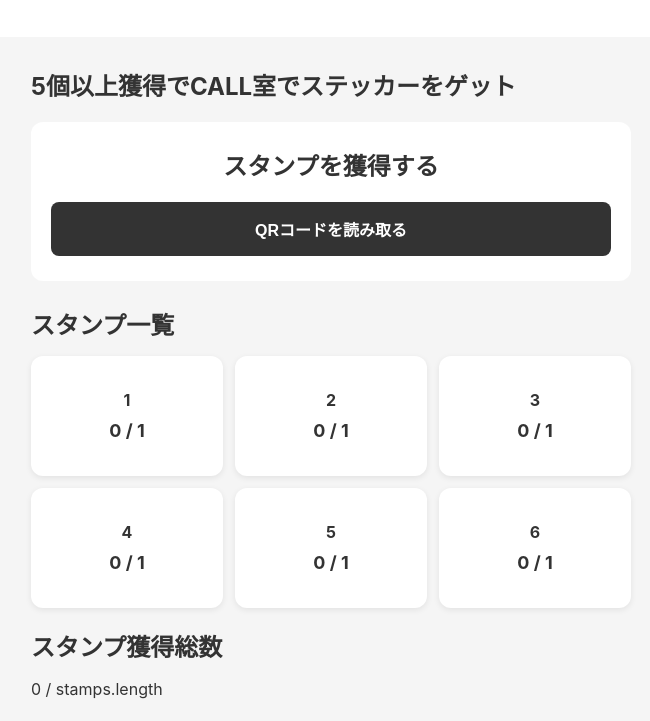
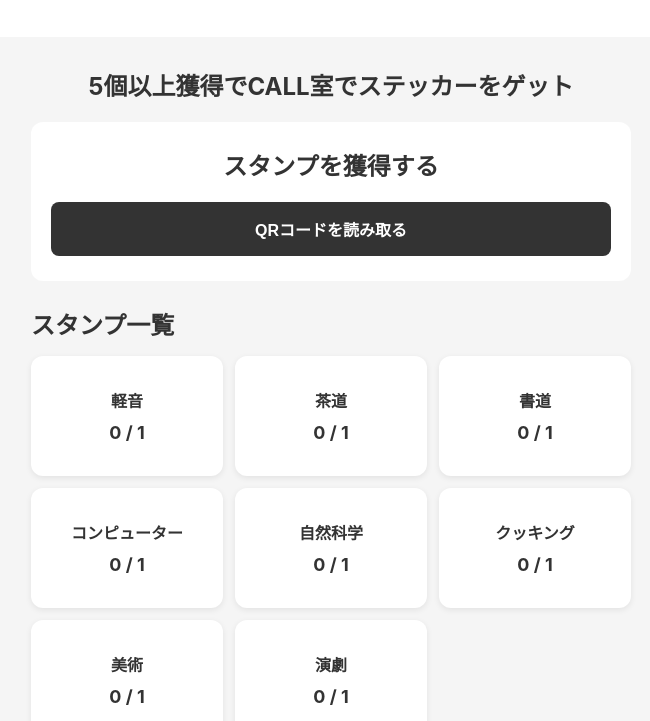
Before and after one commit to yukigayafestival/stamprally26, a plain HTML site: page index.html in a window 1280 px wide. Shown: the part 73-794 px from the top of the page, without its empty margins (309-959 px from the left). Drawn offline with Linux system fonts and the light colour scheme.

Commit message:
Add files via upload

```diff
--- a/script.js
+++ b/script.js
@@ -5,27 +5,35 @@
 const stamps = [
     {
         id: "https://yukigayasai2026/scan/1",
-        name: "1"
+        name: "軽音"
     },
     {
-        id: 2,
-        name: "2"
+        id: "https://yukigayasai2026/scan/2",
+        name: "茶道"
     },
     {
-        id: 3,
-        name: "3"
+        id: "https://yukigayasai2026/scan/3",
+        name: "書道"
     },
     {
-        id: 4,
-        name: "4"
+        id: "https://yukigayasai2026/scan/4",
+        name: "コンピューター"
     },
     {
-        id: 5,
-        name: "5"
+        id: "https://yukigayasai2026/scan/5",
+        name: "自然科学"
     },
     {
-        id: 5,
-        name: "6"
+        id: "https://yukigayasai2026/scan/6",
+        name: "クッキング"
+    },
+    {
+        id: "https://yukigayasai2026/scan/7",
+        name: "美術"
+    },
+    {
+        id: "https://yukigayasai2026/scan/8",
+        name: "演劇"
     }
 ];
 
@@ -76,6 +84,8 @@ function displayStamps() {
 
     stamps.forEach(function(stamp) {
 
+
+
         // 獲得済みか確認
         const isCollected =
             collectedStamps.includes(stamp.id);
@@ -123,6 +133,7 @@ function displayStamps() {
         }
 
 
+
         // カードに追加
         stampCard.appendChild(stampName);
 
@@ -132,7 +143,19 @@ function displayStamps() {
         // 一覧に追加
         stampList.appendChild(stampCard);
 
-    });
+    } );
+    const stampTotal = document.getElementById("stamp-total");
+
+        stampTotal.textContent =
+        `${collectedStamps.length} / ${stamps.length}`;
+    const completeMessage=
+          document.getElementById("complete-message")
+
+          if (collectedStamps.length >= 5) {
+          completionMessage.textContent= `スタンプを${collectedStamps.length}獲得しました。\nCALL室でステッカーを受け取れます`;
+          }
+
+
 }
 
 
--- a/style.css
+++ b/style.css
@@ -124,7 +124,31 @@ section {
     gap: 12px;
 }
 
+/*スタンプ総数*/
+#stamp-total {
+display: flex;
+    width: 300px;
+    margin: 30px auto 0;
+    flex-direction: column;
+    align-items: center;
+    justify-content: center;
 
+    min-height: 120px;
+    padding: 10px;
+
+    background-color: white;
+    border-radius: 12px;
+
+    box-shadow: 0 2px 6px rgba(0, 0, 0, 0.08);
+
+    text-align: center;
+    font-size: 23px;
+    font-weight: bold;
+}
+
+.complete-message{
+    font-style: 23px;
+}
 /* スタンプカード */
 .stamp-card {
     display: flex;
@@ -175,6 +199,10 @@ section {
 /* =========================
    メッセージ
 ========================= */
+
+#sticker-get{
+    text-align: center;
+}
 
 .message-section {
     padding: 15px;
```
